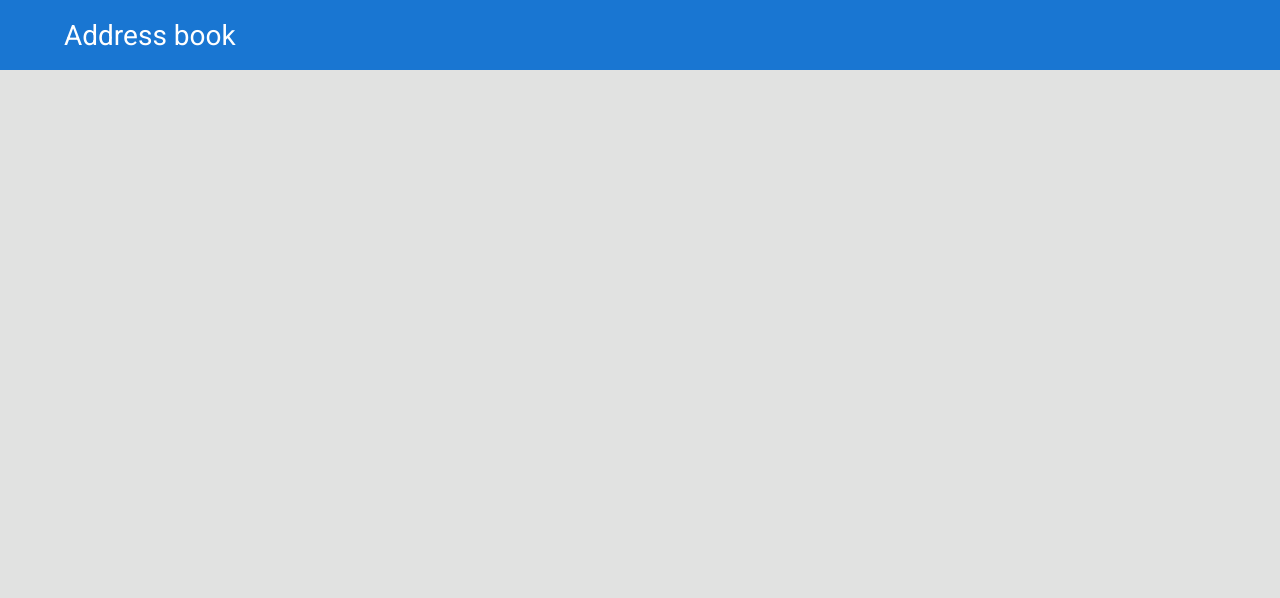
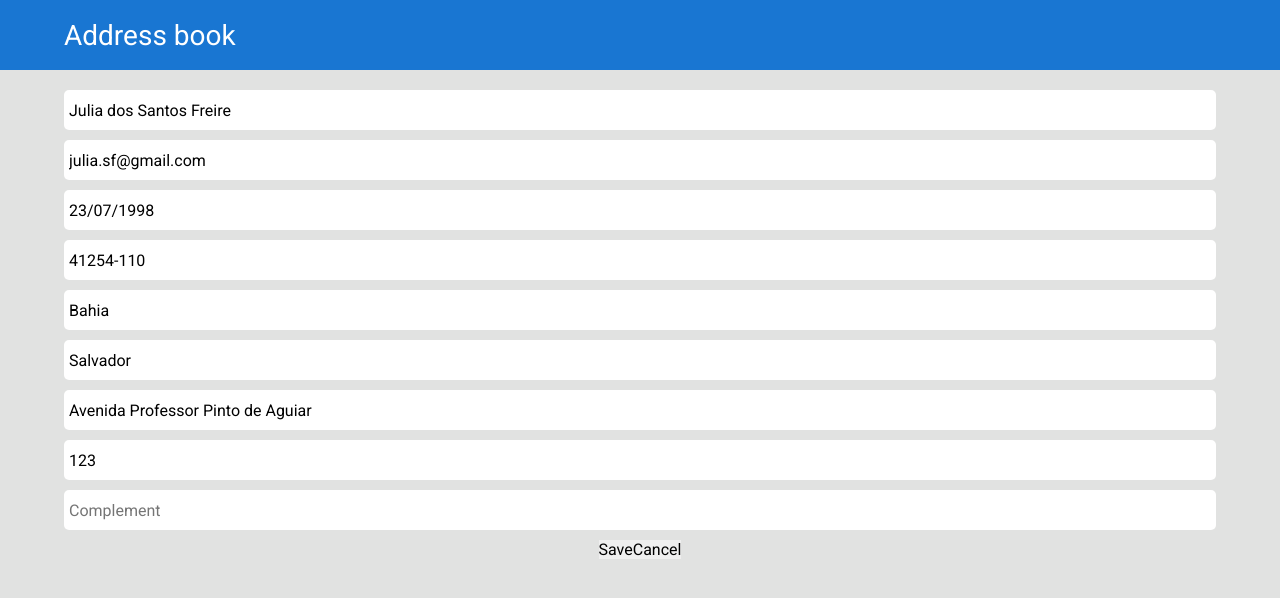
Before and after one commit to mateusrfon/address-book, a React (Create React App) app: page /enrollment/1 in a window 1280 px wide. Shown: the top 598 px of the page. Built offline with nearby package versions, Linux system fonts and the light colour scheme.

Commit message:
feat: edit/create contact

```diff
--- a/src/App.tsx
+++ b/src/App.tsx
@@ -19,7 +19,7 @@ const App: React.FC = () => {
                     <Route exact path="/">
                         <Contacts />
                     </Route>
-                    <Route exact path="/enrollment">
+                    <Route path="/enrollment/:id?">
                         <Enrollment />
                     </Route>
                 </ContactsContext.Provider>
@@ -34,7 +34,7 @@ const fakeContacts = [
     {
         name: 'João Silva',
         email: 'joao.silva@gmail.com',
-        birthDate: '26/03/1991',
+        birthdate: '26/03/1991',
         address: {
             zipCode: '41705-120',
             street: '1ª Avenida Professor Pinto de Aguiar',
@@ -47,11 +47,12 @@ const fakeContacts = [
     {
         name: 'Julia dos Santos Freire',
         email: 'julia.sf@gmail.com',
-        birthDate: '23/07/1998',
+        birthdate: '23/07/1998',
         address: {
             zipCode: '41254-110',
             street: 'Avenida Professor Pinto de Aguiar',
             number: '123',
+            complement: '',
             city: 'Salvador',
             state: 'Bahia',
         },
--- a/src/interfaces/Contact.tsx
+++ b/src/interfaces/Contact.tsx
@@ -3,6 +3,6 @@ import AddressInterface from './Address';
 export default interface ContactInterface {
     name: string;
     email: string;
-    birthDate: string;
+    birthdate: string;
     address: AddressInterface;
 }
--- a/src/pages/Contacts.tsx
+++ b/src/pages/Contacts.tsx
@@ -2,6 +2,8 @@ import React, { useContext } from 'react';
 import styled from 'styled-components';
 import { useHistory } from 'react-router-dom';
 import ContactsContext from '../contexts/ContactsContext';
+
+import Container from '../styles/Container';
 
 const Contacts: React.FC = () => {
     const history = useHistory();
@@ -21,9 +23,13 @@ const Contacts: React.FC = () => {
                 {contactsContext?.contacts.map((contact, index) => (
                     <Card key={index} onClick={() => editContactPage(index)}>
                         <div>Name: {contact.name}</div>
-                        <div>Birthdate: {contact.birthDate}</div>
+                        <div>Birthdate: {contact.birthdate}</div>
                         <div>E-mail: {contact.email}</div>
-                        <div>{`Address: ${contact.address.number}, ${contact.address.street}, ${contact.address.city}, ${contact.address.state} ${contact.address.zipCode}`}</div>
+                        <div>{`Address: ${contact.address.street}, ${contact.address.number}, ${
+                            contact.address.city
+                        }, ${contact.address.state} ${contact.address.zipCode}${
+                            contact.address.complement ? `, ${contact.address.complement}` : ''
+                        }`}</div>
                     </Card>
                 ))}
             </Container>
@@ -33,13 +39,6 @@ const Contacts: React.FC = () => {
 };
 
 export default Contacts;
-
-const Container = styled.div`
-    display: flex;
-    flex-direction: column;
-    align-items: center;
-    margin-top: 80px;
-`;
 
 const Card = styled.div`
     width: 90%;
--- a/src/pages/Enrollment.tsx
+++ b/src/pages/Enrollment.tsx
@@ -1,7 +1,128 @@
-import React from 'react';
+import React, { useContext, useEffect, useState } from 'react';
+import { useParams, useHistory } from 'react-router-dom';
+import ContactsContext from '../contexts/ContactsContext';
+import styled from 'styled-components';
+
+import Container from '../styles/Container';
+
+interface Params {
+    id?: number;
+}
 
 const Enrollment: React.FC = () => {
-    return <div>Page under development</div>;
+    const contactsContext = useContext(ContactsContext);
+    const params = useParams() as Params;
+    const history = useHistory();
+
+    const [name, setName] = useState('');
+    const [birthdate, setBirthdate] = useState('');
+    const [email, setEmail] = useState('');
+    const [addressNumber, setAddressNumber] = useState('');
+    const [street, setStreet] = useState('');
+    const [city, setCity] = useState('');
+    const [state, setState] = useState('');
+    const [zipCode, setZipCode] = useState('');
+    const [complement, setComplement] = useState('');
+
+    useEffect(() => {
+        if (params.id !== undefined && contactsContext) {
+            const contact = contactsContext.contacts[params.id];
+            if (contact === undefined) {
+                history.push('/');
+            } else {
+                setName(contact.name);
+                setBirthdate(contact.birthdate);
+                setEmail(contact.email);
+                setAddressNumber(contact.address.number);
+                setStreet(contact.address.street);
+                setCity(contact.address.city);
+                setState(contact.address.state);
+                setZipCode(contact.address.zipCode);
+                if (contact.address.complement) {
+                    setComplement(contact.address.complement);
+                }
+            }
+        }
+    }, [params.id]);
+
+    function cancel() {
+        clearStates();
+        history.push('/');
+    }
+
+    function save() {
+        const newContact = {
+            name,
+            email,
+            birthdate,
+            address: {
+                zipCode,
+                street,
+                number: addressNumber,
+                complement,
+                city,
+                state,
+            },
+        };
+        if (contactsContext) {
+            const newContactsList = [...contactsContext.contacts];
+            if (params.id !== undefined) {
+                newContactsList[params.id] = newContact;
+            } else {
+                newContactsList.push(newContact);
+            }
+            contactsContext?.setContacts(newContactsList);
+        }
+        history.push('/');
+    }
+
+    function clearStates() {
+        setName('');
+        setBirthdate('');
+        setEmail('');
+        setAddressNumber('');
+        setStreet('');
+        setCity('');
+        setState('');
+        setZipCode('');
+        setComplement('');
+    }
+
+    return (
+        <Container>
+            <div style={{ width: '90%' }}>
+                <TextField placeholder="Name" value={name} onChange={(e) => setName(e.target.value)} />
+                <TextField placeholder="E-mail" value={email} onChange={(e) => setEmail(e.target.value)} />
+                <TextField placeholder="Birthdate" value={birthdate} onChange={(e) => setBirthdate(e.target.value)} />
+                <TextField placeholder="Zip code" value={zipCode} onChange={(e) => setZipCode(e.target.value)} />
+                <TextField placeholder="State" value={state} onChange={(e) => setState(e.target.value)} />
+                <TextField placeholder="City" value={city} onChange={(e) => setCity(e.target.value)} />
+                <TextField placeholder="Street" value={street} onChange={(e) => setStreet(e.target.value)} />
+                <TextField
+                    placeholder="Address number"
+                    value={addressNumber}
+                    onChange={(e) => setAddressNumber(e.target.value)}
+                />
+                <TextField
+                    placeholder="Complement"
+                    value={complement}
+                    onChange={(e) => setComplement(e.target.value)}
+                />
+            </div>
+            <div>
+                <button onClick={save}>Save</button>
+                <button onClick={cancel}>Cancel</button>
+            </div>
+        </Container>
+    );
 };
 
 export default Enrollment;
+
+const TextField = styled.input`
+    width: 100%;
+    height: 40px;
+    margin-bottom: 10px;
+    padding: 5px;
+    border-radius: 5px;
+`;
--- /dev/null
+++ b/src/styles/Container.tsx
@@ -0,0 +1,10 @@
+import styled from 'styled-components';
+
+const Container = styled.div`
+    display: flex;
+    flex-direction: column;
+    align-items: center;
+    margin-top: 90px;
+`;
+
+export default Container;
```
